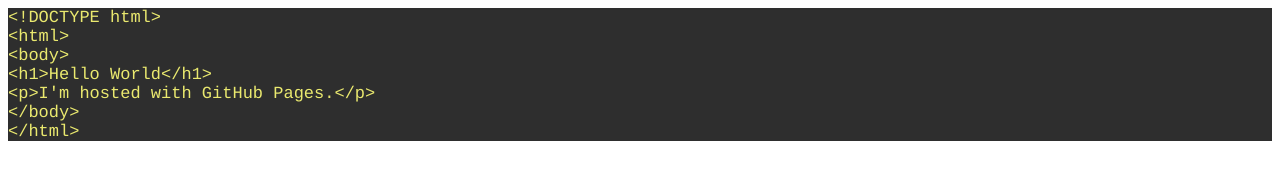
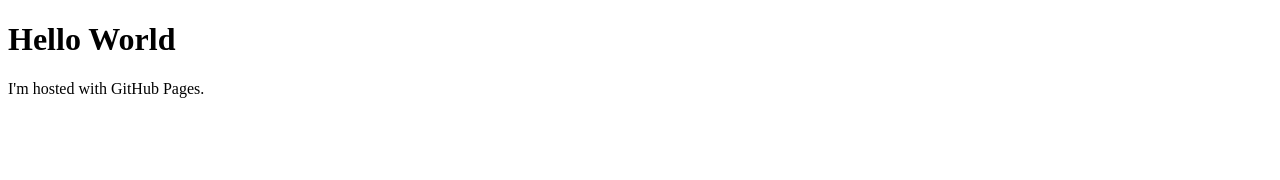
Before and after one commit to sanjith-v/sanjith-v.github.io, a plain HTML site: page index.html in a window 1280 px wide. Drawn offline with Linux system fonts and the light colour scheme.

Commit message:
Update index.html

```diff
--- a/index.html
+++ b/index.html
@@ -1,23 +1,7 @@
-<!DOCTYPE html PUBLIC "-//W3C//DTD HTML 4.01//EN" "http://www.w3.org/TR/html4/strict.dtd">
+<!DOCTYPE html>
 <html>
-<head>
-  <meta http-equiv="Content-Type" content="text/html; charset=utf-8">
-  <meta http-equiv="Content-Style-Type" content="text/css">
-  <title></title>
-  <meta name="Generator" content="Cocoa HTML Writer">
-  <meta name="CocoaVersion" content="2113.65">
-  <style type="text/css">
-    p.p1 {margin: 0.0px 0.0px 0.0px 0.0px; font: 17.0px Courier; color: #eae96f; -webkit-text-stroke: #eae96f; background-color: #2e2e2e}
-    span.s1 {font-kerning: none}
-  </style>
-</head>
-<body>
-<p class="p1"><span class="s1">&lt;!DOCTYPE html&gt;</span></p>
-<p class="p1"><span class="s1">&lt;html&gt;</span></p>
-<p class="p1"><span class="s1">&lt;body&gt;</span></p>
-<p class="p1"><span class="s1">&lt;h1&gt;Hello World&lt;/h1&gt;</span></p>
-<p class="p1"><span class="s1">&lt;p&gt;I'm hosted with GitHub Pages.&lt;/p&gt;</span></p>
-<p class="p1"><span class="s1">&lt;/body&gt;</span></p>
-<p class="p1"><span class="s1">&lt;/html&gt;</span></p>
-</body>
+  <body>
+    <h1>Hello World</h1>
+    <p>I'm hosted with GitHub Pages.</p>
+  </body>
 </html>
```
